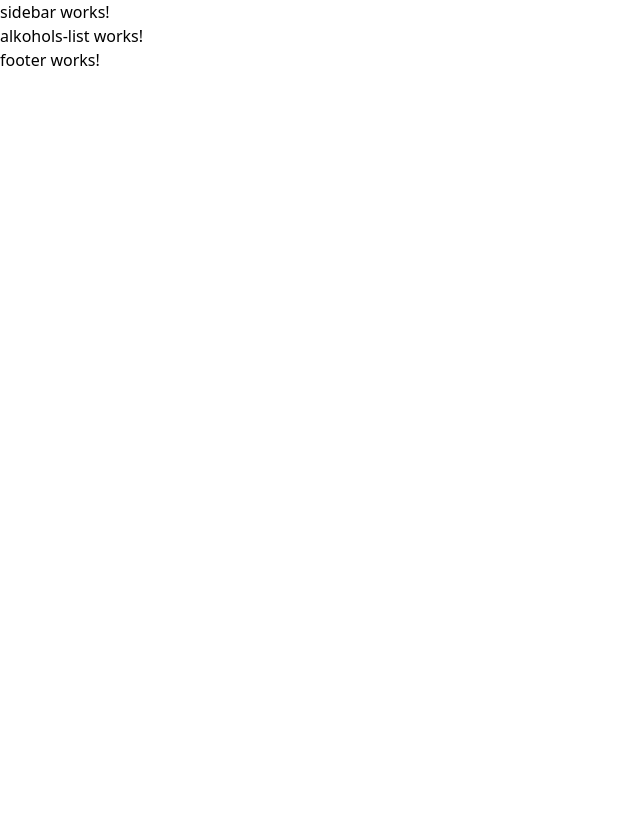
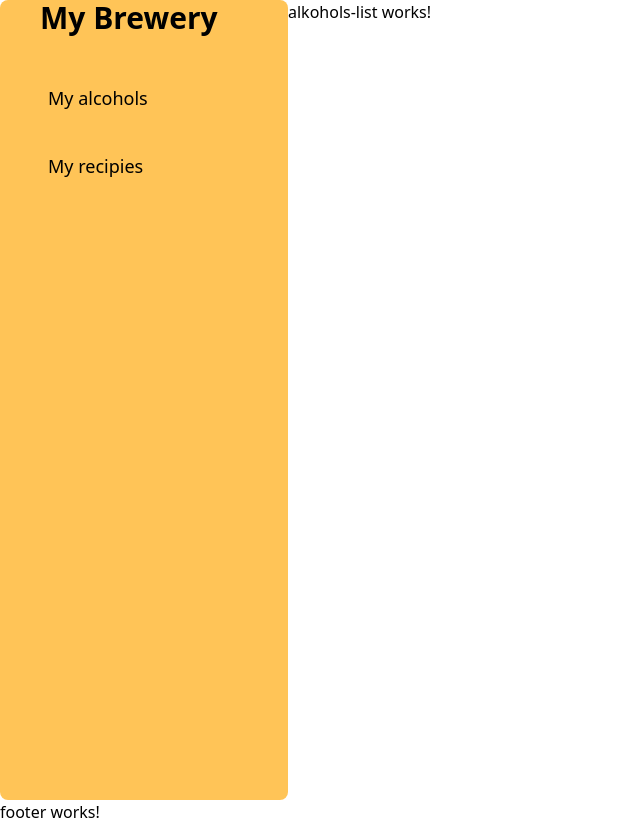
Before and after one commit to admal/my-brewery, an Angular app: page /beer in a window 1280 px wide. Shown: the whole page, without its empty margins (0-640 px from the left). Before the commit the page ends 800 px from the top, so only its background shows below. Built offline with nearby package versions, Linux system fonts and the light colour scheme.

Commit message:
added sidebar (#1)
* added navbar

* added routing to navbar

```diff
--- a/src/app/app.component.html
+++ b/src/app/app.component.html
@@ -1,6 +1,10 @@
 <mb-slide-over></mb-slide-over>
-<mb-sidebar></mb-sidebar>
-<div class="">
+<div class="flex justify-start">
+  <div>
+    <mb-sidebar></mb-sidebar>
+  </div>
+  <div class="container mx-auto">
     <router-outlet></router-outlet>
+  </div>
 </div>
 <mb-footer></mb-footer>
--- a/src/app/ui/sidebar/sidebar.component.html
+++ b/src/app/ui/sidebar/sidebar.component.html
@@ -1 +1,26 @@
-<p>sidebar works!</p>
+
+<div class="relative bg-primary dark:bg-gray-800  rounded-lg">
+    <div class="flex-shrink flex-col sm:flex-row sm:justify-around">
+        <div class="w-72 h-screen">
+            <span class="mx-4 text-3xl font-bold p-6">
+                My Brewery
+            </span>
+            <nav class="mt-10 px-6 ">
+                <a class="hover:bg-primary-dark flex items-center p-2 my-6 rounded-lg" routerLink="/beer" routerLinkActive="active">
+                    <span class="mx-4 text-lg font-normal">
+                        My alcohols
+                    </span>
+                    <span class="flex-grow text-right">
+                    </span>
+                </a>
+                <a class="hover:bg-primary-dark flex items-center p-2 my-6 rounded-lg" routerLink="/recipies" routerLinkActive="active">
+                    <span class="mx-4 text-lg font-normal">
+                        My recipies
+                    </span>
+                    <span class="flex-grow text-right">
+                    </span>
+                </a>
+            </nav>
+        </div>
+    </div>
+</div>
```
